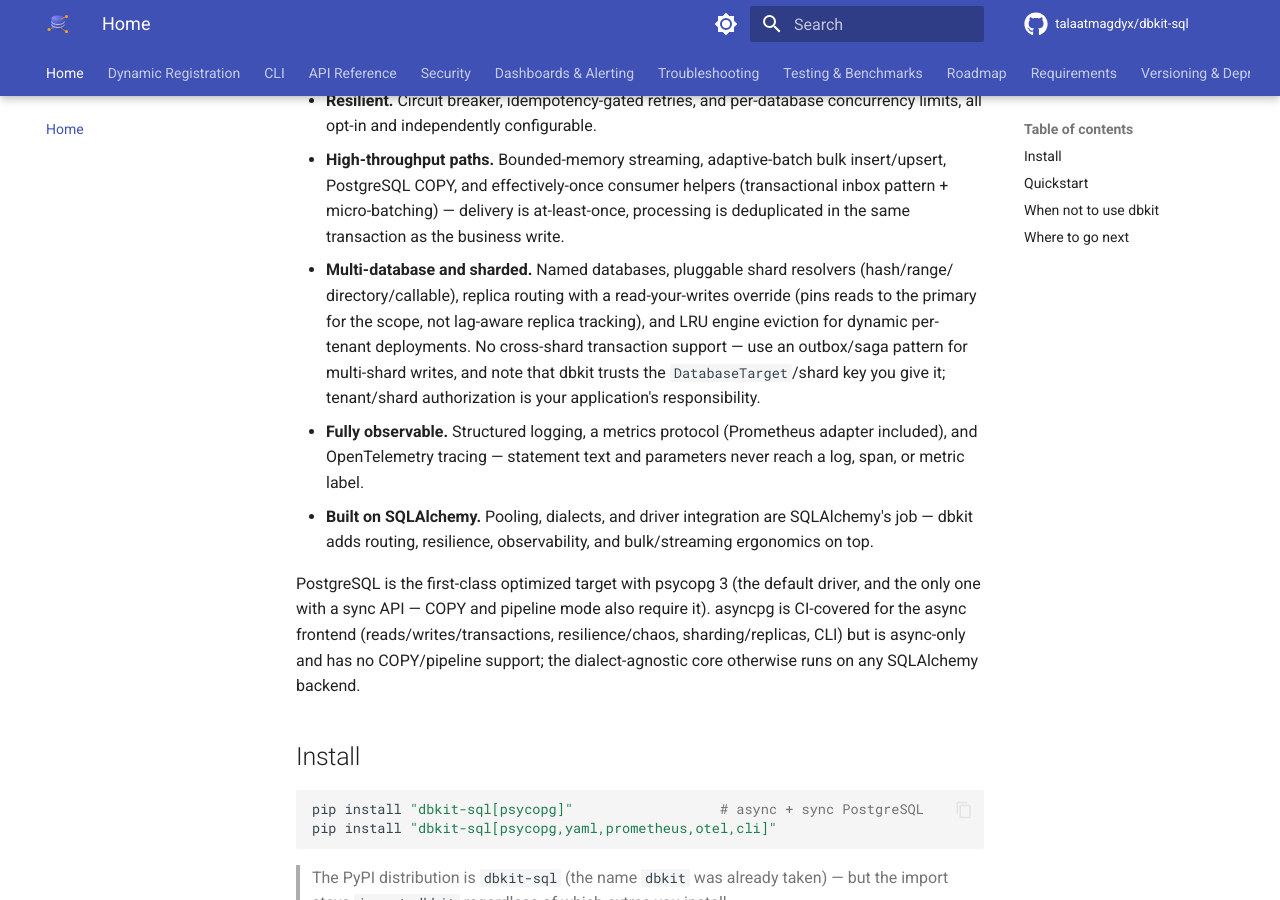
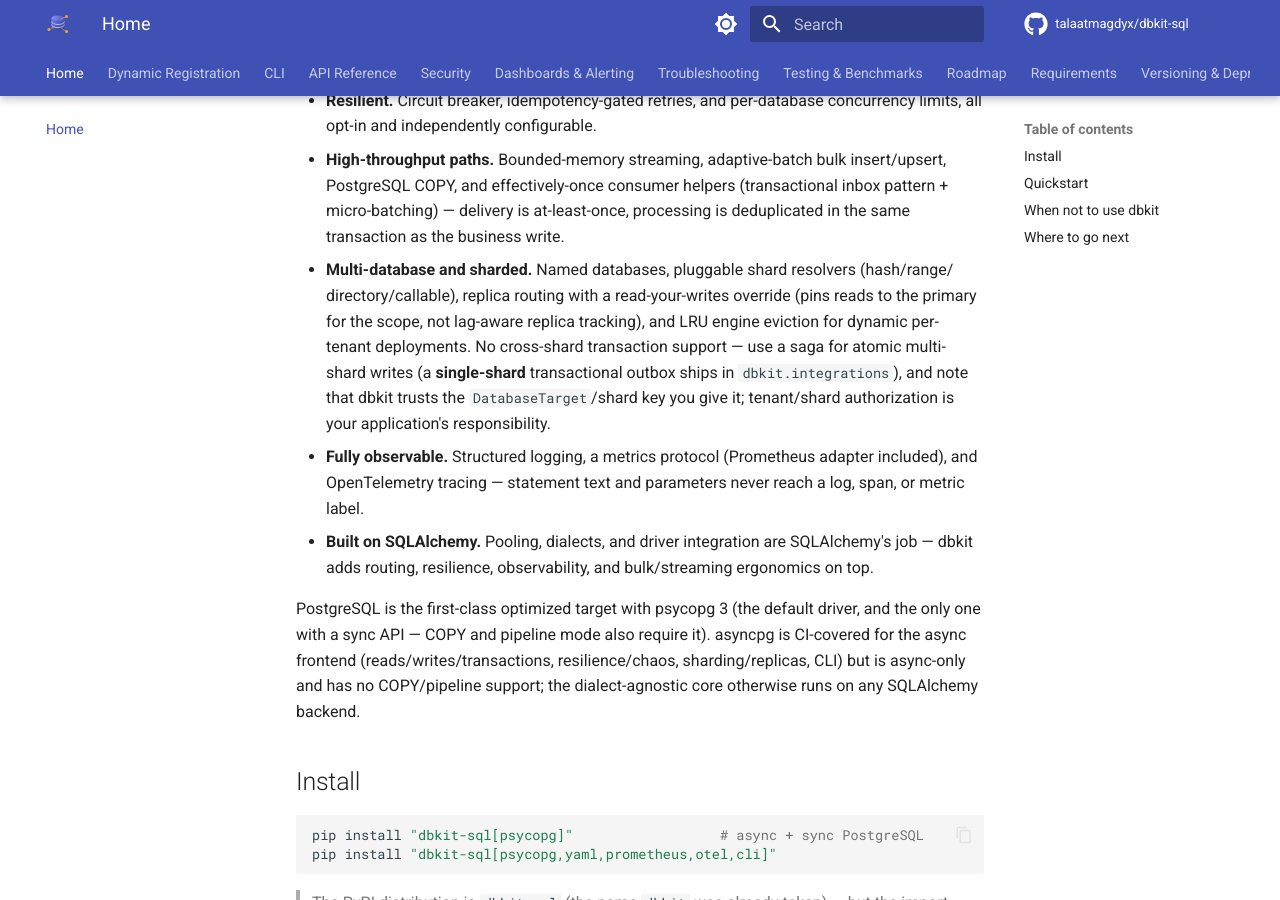
Before and after one commit to talaatmagdyx/dbkit-sql, an MkDocs documentation site: the page built from docs/index.md, in a window 1280 px wide and 900 px high, scrolled down 359 px. Built offline with MkDocs 1.6.1 and Material for MkDocs 9.7.7, drawn with Linux system fonts in a browser that asks for light colours; comment, search, counter and statistics services are not loaded.

Commit message:
docs: document advisory locks + transactional outbox (0.3.0) (#7)
Reconcile the docs/README with the 0.3.0 features before the PyPI release (the
PyPI project page renders README.md):
- README: feature table gains Advisory locks + Transactional outbox rows;
  examples table gains advisory_locks.py + transactional_outbox.py; layout +
  cross-shard note updated (single-shard outbox now shipped).
- docs/index.md, docs/roadmap.md, docs/security.md: clarify the cross-shard/2PC
  boundary still holds, but a single-shard transactional outbox now ships in
  dbkit.integrations (previously these read as "no outbox at all").

```diff
--- a/docs/index.md
+++ b/docs/index.md
@@ -17,9 +17,10 @@
 - **Multi-database and sharded.** Named databases, pluggable shard resolvers (hash/range/
   directory/callable), replica routing with a read-your-writes override (pins reads to the
   primary for the scope, not lag-aware replica tracking), and LRU engine eviction for
-  dynamic per-tenant deployments. No cross-shard transaction support — use an outbox/saga
-  pattern for multi-shard writes, and note that dbkit trusts the `DatabaseTarget`/shard key
-  you give it; tenant/shard authorization is your application's responsibility.
+  dynamic per-tenant deployments. No cross-shard transaction support — use a saga for atomic
+  multi-shard writes (a **single-shard** transactional outbox ships in `dbkit.integrations`), and
+  note that dbkit trusts the `DatabaseTarget`/shard key you give it; tenant/shard authorization is
+  your application's responsibility.
 - **Fully observable.** Structured logging, a metrics protocol (Prometheus adapter included),
   and OpenTelemetry tracing — statement text and parameters never reach a log, span, or metric
   label.
```
Also changed, not shown: README.md (+8 -3 lines), docs/roadmap.md (+3 -2 lines), docs/security.md (+2 -1 lines).
